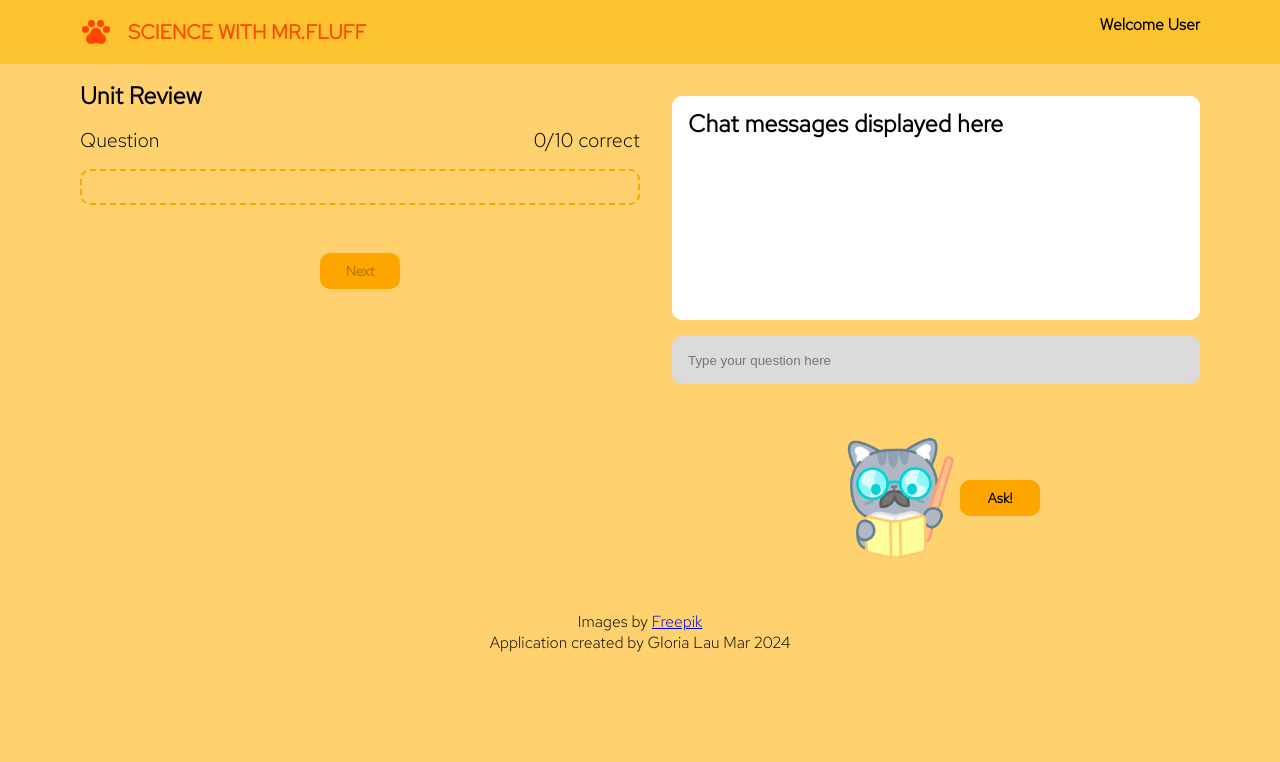
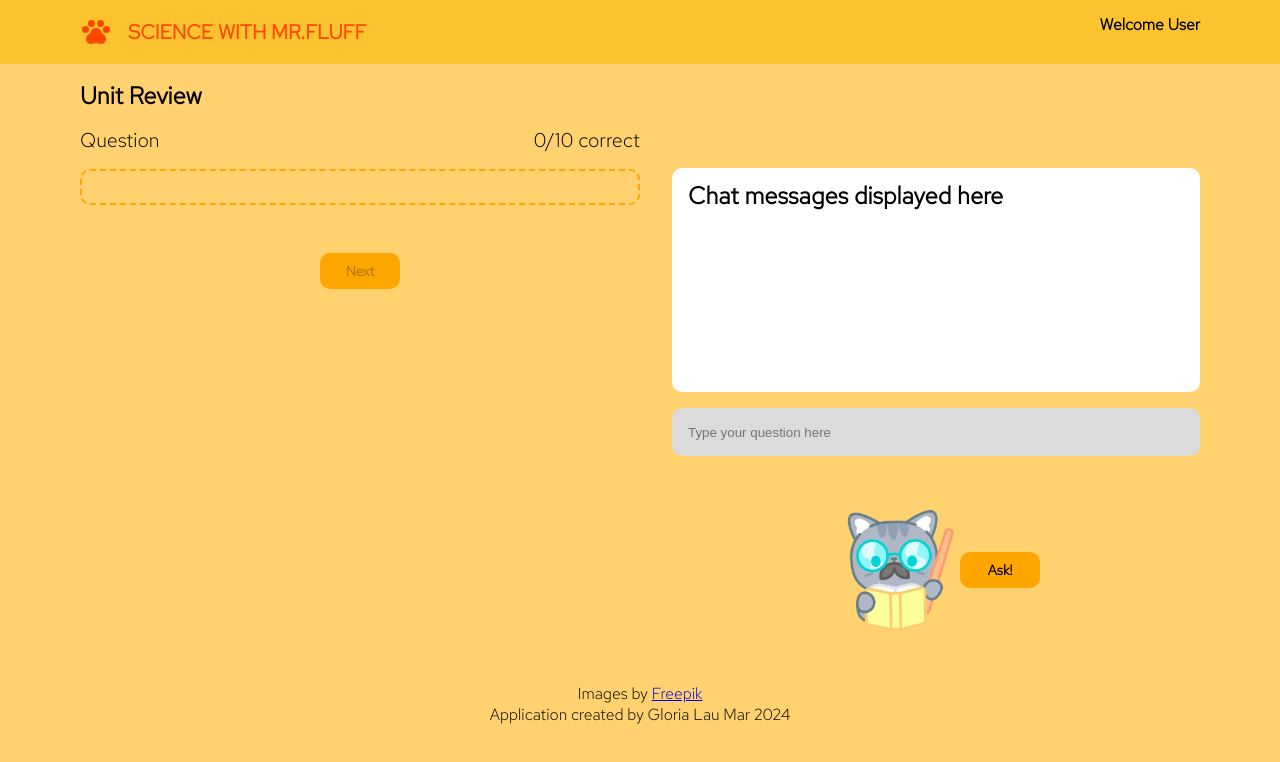
Before and after one commit to glorialau123/gloria-lau-capstone, a React (Create React App) app: page /topic/review/1 in a window 1280 px wide. Shown: the top 762 px of the page. Built offline with nearby package versions, Linux system fonts and the light colour scheme; no server answers.

Commit message:
connect backend post functionality to front end

```diff
--- a/src/components/Chatbot/Chatbot.jsx
+++ b/src/components/Chatbot/Chatbot.jsx
@@ -1,21 +1,49 @@
 import "./Chatbot.scss";
 import mrfluff from "../../assets/images/professor-mrfluff.png";
+import axios from "axios";
+import { useState, useEffect } from "react";
+
+const { REACT_APP_BACKEND_URL } = process.env;
 
 function Chatbot() {
+  const [userInput, setUserInput] = useState(null);
+  const getMessages = async (event) => {
+    event.preventDefault();
+    try {
+      const getThreadResponse = await axios.get(`${REACT_APP_BACKEND_URL}/thread`);
+      const retrievedThreadId = getThreadResponse.data.threadId;
+      console.log(retrievedThreadId);
+
+      const chatbotResponse = await axios.post(`${REACT_APP_BACKEND_URL}/message`, {
+        threadId: retrievedThreadId,
+        message: userInput,
+        // });
+      });
+      const singleMessages = chatbotResponse.data.conversation.map((msg) => msg);
+      console.log(singleMessages);
+    } catch (error) {
+      console.log(error);
+    }
+  };
+
+  console.log(userInput);
+
   return (
     <section className="chatbot">
-      <div className="chatbot__container">
+      <form className="chatbot__form" onSubmit={getMessages}>
         <div className="chatbot__messages">Chat messages displayed here</div>
         <input
           type="text"
           className="chatbot__input"
           placeholder="Type your question here"
+          value={userInput}
+          onChange={(event) => setUserInput(event.target.value)}
         />
         <div className="chatbot__button-container">
           <img src={mrfluff} alt="professor cat" className="chatbot__image" />
           <button className="chatbot__button">Ask!</button>
         </div>
-      </div>
+      </form>
     </section>
   );
 }
--- a/src/components/Chatbot/Chatbot.scss
+++ b/src/components/Chatbot/Chatbot.scss
@@ -10,7 +10,7 @@
     display: flex;
     align-items: flex-end;
   }
-  &__container {
+  &__form {
     display: flex;
     flex-direction: column;
     justify-content: center;
@@ -29,9 +29,10 @@
     @include tablet {
       font-size: 1.5rem;
       line-height: 1.5rem;
-      height: 12.5rem;
+      height: 14.5rem;
       @include desktop {
         height: 14rem;
+        margin-top: 5.5rem;
       }
     }
   }
```
